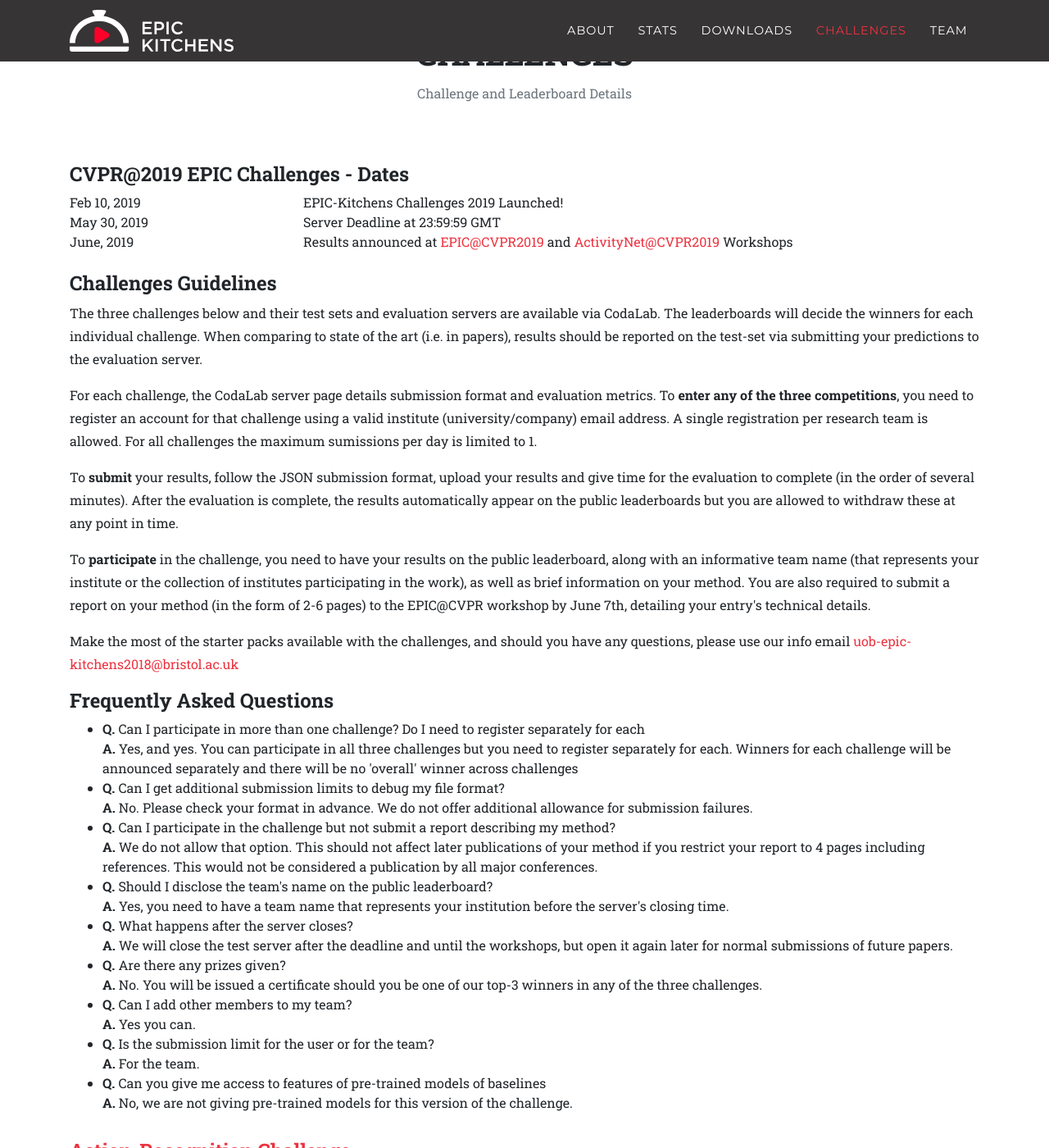
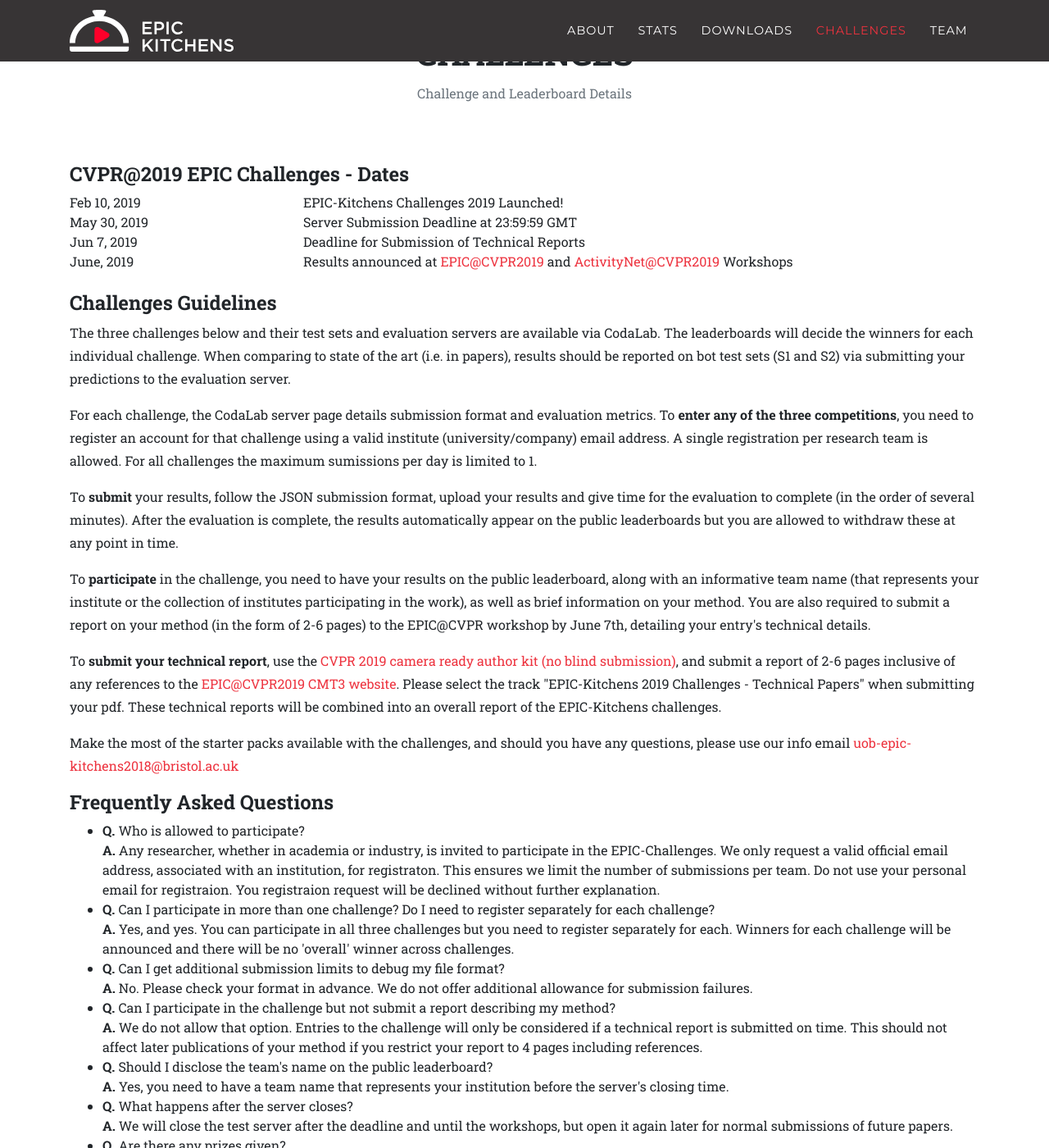
Before and after one commit to epic-kitchens/epic-kitchens.github.io, a Jekyll site: the page built from 2018.html, in a window 1280 px wide and 1400 px high, scrolled down 3735 px. Shown: the whole window at 82% size. Built offline with Jekyll 4.4.1, drawn with Linux system fonts in a browser that asks for light colours; nearby versions of some CDN libraries; some web fonts are replaced; some of the changed text lies outside the part shown.

Commit message:
challenges FAQ

```diff
--- a/2018.html
+++ b/2018.html
@@ -231,7 +231,15 @@
                 May 30, 2019
             </div>
             <div class="col-md-9">
-                Server Deadline at 23:59:59 GMT
+                Server Submission Deadline at 23:59:59 GMT
+            </div>
+        </div>
+        <div class="row">
+            <div class="col-md-3">
+                Jun 7, 2019
+            </div>
+            <div class="col-md-9">
+                Deadline for Submission of Technical Reports
             </div>
         </div>
         <div class="row">
@@ -248,10 +256,11 @@
     <div class="row">
       <div class="col-md-12">
         <h4 class="subheading">Challenges Guidelines</h4>
-        <p>The three challenges below and their test sets and evaluation servers are available via CodaLab. The leaderboards will decide the winners for each individual challenge. When comparing to state of the art (i.e. in papers), results should be reported on the test-set via submitting your predictions to the evaluation server.</p>
+        <p>The three challenges below and their test sets and evaluation servers are available via CodaLab. The leaderboards will decide the winners for each individual challenge. When comparing to state of the art (i.e. in papers), results should be reported on bot test sets (S1 and S2) via submitting your predictions to the evaluation server.</p>
           <p>For each challenge, the CodaLab server page details submission format and evaluation metrics. To <b>enter any of the three competitions</b>, you need to register an account for that challenge using a valid institute (university/company) email address. A single registration per research team is allowed. For all challenges the maximum sumissions per day is limited to 1.</p>
           <p>To <b>submit</b> your results, follow the JSON submission format, upload your results and give time for the evaluation to complete (in the order of several minutes). After the evaluation is complete, the results automatically appear on the public leaderboards but you are allowed to withdraw these at any point in time.</p>
           <p>To <b>participate</b> in the challenge, you need to have your results on the public leaderboard, along with an informative team name (that represents your institute or the collection of institutes participating in the work), as well as brief information on your method. You are also required to submit a report on your method (in the form of 2-6 pages) to the EPIC@CVPR workshop by June 7th, detailing your entry's technical details.</p>
+          <p>To <b>submit your technical report</b>, use the <a href="http://cvpr2019.thecvf.com/submission/main_conference/author_guidelines#submission_instructions">CVPR 2019 camera ready author kit (no blind submission)</a>, and submit a report of 2-6 pages inclusive of any references to the <a href="https://cmt3.research.microsoft.com/EPIC2019">EPIC@CVPR2019 CMT3 website</a>. Please select the track "EPIC-Kitchens 2019 Challenges - Technical Papers" when submitting your pdf. These technical reports will be combined into an overall report of the EPIC-Kitchens challenges.</p>
           <p>Make the most of the starter packs available with the challenges, and should you have any questions, please use our info email <a href="mailto:uob-epic-kitchens2018@bristol.ac.uk">uob-epic-kitchens2018@bristol.ac.uk</a></p>
       </div>
     </div>
@@ -260,9 +269,13 @@
       <div class="col-md-12">
         <h4 class="subheading">Frequently Asked Questions</h4>
         <ul>
+           <li>
+                <b>Q.</b> Who is allowed to participate?<br/>
+                <b>A.</b> Any researcher, whether in academia or industry, is invited to participate in the EPIC-Challenges. We only request a valid official email address, associated with an institution, for registraton. This ensures we limit the number of submissions per team. Do not use your personal email for registraion. You registraion request will be declined without further explanation.
+            </li>
             <li>
-                <b>Q.</b> Can I participate in more than one challenge? Do I need to register separately for each<br/>
-                <b>A.</b> Yes, and yes. You can participate in all three challenges but you need to register separately for each. Winners for each challenge will be announced separately and there will be no 'overall' winner across challenges
+                <b>Q.</b> Can I participate in more than one challenge? Do I need to register separately for each challenge?<br/>
+                <b>A.</b> Yes, and yes. You can participate in all three challenges but you need to register separately for each. Winners for each challenge will be announced and there will be no 'overall' winner across challenges.
             </li>
             <li>
                 <b>Q.</b> Can I get additional submission limits to debug my file format?<br/>
@@ -270,7 +283,7 @@
             </li>
             <li>
                 <b>Q.</b> Can I participate in the challenge but not submit a report describing my method?<br/>
-                <b>A.</b> We do not allow that option. This should not affect later publications of your method if you restrict your report to 4 pages including references. This would not be considered a publication by all major conferences.
+                <b>A.</b> We do not allow that option. Entries to the challenge will only be considered if a technical report is submitted on time. This should not affect later publications of your method if you restrict your report to 4 pages including references.
             </li>
             <li>
                 <b>Q.</b> Should I disclose the team's name on the public leaderboard?<br/>
@@ -293,7 +306,7 @@
                 <b>A.</b> For the team.
             </li>
             <li>
-                <b>Q.</b> Can you give me access to features of pre-trained models of baselines<br/>
+                <b>Q.</b> Can you give me access to features of pre-trained models of baselines?<br/>
                 <b>A.</b> No, we are not giving pre-trained models for this version of the challenge.
             </li>
         </ul>
```
